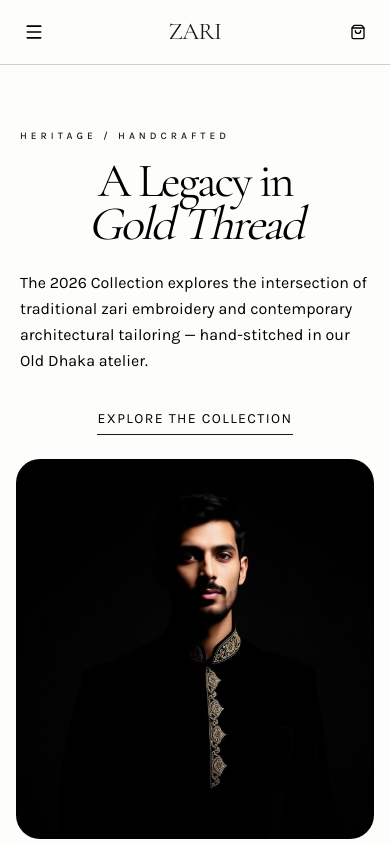
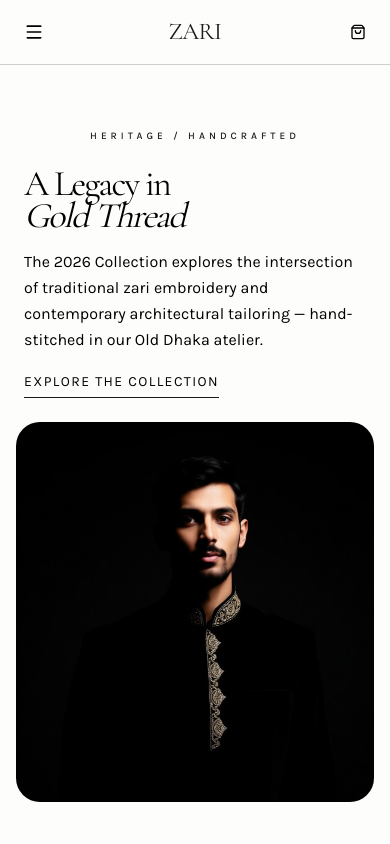
Before and after one commit to asrafulsgit/oxivos-frontend-task, a Next.js app: page / in a window 390 px wide. Shown: the top 844 px of the page. Built offline with nearby package versions, Linux system fonts and the light colour scheme.

Commit message:
Refactor layout and spacing in various components for improved UI consistency

```diff
--- a/src/components/home/BrandStory.tsx
+++ b/src/components/home/BrandStory.tsx
@@ -3,8 +3,8 @@ import craft from "@/assets/craft.jpg";
 
 const BrandStory = () => {
   return (
-    <section className="bg-surface py-32">
-      <div className="mx-auto grid max-w-6xl grid-cols-1 items-center gap-16 px-6 lg:grid-cols-12">
+    <section className="bg-surface py-24 lg:py-32">
+      <div className="mx-auto grid max-w-6xl grid-cols-1 items-center gap-8 md:gap-16 px-6 lg:grid-cols-12">
         <div className="lg:col-span-7">
           <span className="mb-8 block text-[10px] uppercase tracking-[0.4em] text-primary">
             The Craft
--- a/src/components/home/Categories.tsx
+++ b/src/components/home/Categories.tsx
@@ -4,7 +4,7 @@ import Link from "next/link";
 
 const Categories = () => {
   return (
-    <section className="border-y border-primary/10 py-24">
+    <section className="border-y border-primary/10 py-16 lg:py-24">
       <div className="mx-auto max-w-7xl px-6">
         <p className="mb-12 text-[10px] uppercase tracking-[0.4em] text-primary">
           Shop by Category
--- a/src/components/home/FeaturedProducts.tsx
+++ b/src/components/home/FeaturedProducts.tsx
@@ -4,7 +4,7 @@ import ProductCard from "../products/ProductCard";
 
 const FeaturedProducts = () => {
   return (
-    <section className="mx-auto max-w-7xl px-6 py-32">
+    <section className="mx-auto max-w-7xl px-6 py-16 lg:py-32">
       <div className="mb-16 flex flex-wrap items-end justify-between gap-4">
         <div>
           <p className="mb-3 text-[10px] uppercase tracking-[0.4em] text-primary">
--- a/src/components/home/Hero.tsx
+++ b/src/components/home/Hero.tsx
@@ -20,22 +20,29 @@ const item: Variants = {
 
 const Hero = () => {
   return (
-    <section className="relative mx-auto grid min-h-150 w-full max-w-7xl grid-cols-1 overflow-hidden px-4 py-10 sm:px-6 sm:py-14 lg:grid-cols-[1.05fr_0.95fr] lg:px-8 lg:py-0 xl:px-12">
+    <section
+      className="relative mx-auto grid min-h-110 sm:min-h-120   md:min-h-150
+    w-full max-w-7xl grid-cols-1 overflow-hidden px-4 py-10
+    sm:px-6 sm:py-10 md:py-14 sm:grid-cols-[1.05fr_0.95fr] lg:px-8 lg:py-0 xl:px-12"
+    >
       <motion.div
         variants={container}
         initial="hidden"
         animate="show"
-        className="z-10 flex flex-col justify-center px-1 py-6 sm:py-8 lg:py-0"
+        className="z-10 flex flex-col justify-center px-2 py-6 sm:py-8 lg:py-0"
       >
         <motion.span
           variants={item}
-          className="mb-4 text-[10px] font-medium uppercase tracking-[0.4em] text-primary sm:mb-6"
+          className=" text-center sm:text-left text-[10px]
+          font-medium uppercase tracking-[0.4em] text-primary mb-6"
         >
           Heritage / Handcrafted
         </motion.span>
         <motion.h1
           variants={item}
-          className="mb-6 max-w-xl text-balance text-center font-display text-5xl leading-[0.9] tracking-tighter text-primary-light sm:mb-8 sm:text-left sm:text-6xl md:text-7xl lg:text-8xl"
+          className="max-w-xl text-balance  font-display text-4xl
+          leading-[0.9] tracking-tighter text-primary-light mb-4 md:mb-8
+          sm:text-left sm:text-5xl md:text-7xl lg:text-8xl"
         >
           A Legacy in
           <br />
@@ -43,18 +50,22 @@ const Hero = () => {
         </motion.h1>
         <motion.p
           variants={item}
-          className="mb-8 max-w-md text-base leading-relaxed text-primary-light/60 sm:mb-10 sm:text-lg"
+          className="mb-4 max-w-md text-base leading-relaxed text-primary-light/60
+          md:mb-10 sm:text-sm md:text-lg "
         >
           The 2026 Collection explores the intersection of traditional zari
           embroidery and contemporary architectural tailoring — hand-stitched in
           our Old Dhaka atelier.
         </motion.p>
-        <motion.div variants={item} className="self-center sm:self-start">
+        <motion.div variants={item} className="self-start">
           <Link href="/products" className="group w-fit">
             <span className="text-sm uppercase tracking-widest text-primary-light">
               Explore the Collection
             </span>
-            <div className="mt-1 h-px w-full origin-left bg-primary transition-transform duration-500 group-hover:scale-x-110" />
+            <div
+              className="mt-1 h-px w-full origin-left bg-primary transition-transform
+            duration-500 group-hover:scale-x-110"
+            />
           </Link>
         </motion.div>
       </motion.div>
--- a/src/components/productDetails/ProductDetails.tsx
+++ b/src/components/productDetails/ProductDetails.tsx
@@ -12,52 +12,6 @@ import { addItem } from "@/redux/slices/CartSlice";
 import { toast } from "react-toastify";
 import { ProductDetailsSkeleton } from "../ui/Skeleton";
 import useLoading from "@/hooks/useLoading";
-
-// export const Route = createFileRoute("/products/$id")({
-//   loader: ({ params }) => {
-//     const product = getProductById(params.id);
-//     if (!product) throw notFound();
-//     return { product };
-//   },
-//   head: ({ loaderData }) => {
-//     if (!loaderData) {
-//       return {
-//         meta: [
-//           { title: "Piece not found — ZARI" },
-//           { name: "robots", content: "noindex" },
-//         ],
-//       };
-//     }
-//     const { product } = loaderData;
-//     return {
-//       meta: [
-//         { title: `${product.name} — ZARI` },
-//         { name: "description", content: product.description },
-//         { property: "og:title", content: `${product.name} — ZARI` },
-//         { property: "og:description", content: product.description },
-//         { property: "og:image", content: product.image },
-//         { property: "og:type", content: "product" },
-//       ],
-//     };
-//   },
-//   component: ProductPage,
-//   notFoundComponent: () => (
-//     <div className="mx-auto max-w-xl px-6 py-32 text-center">
-//       <p className="mb-3 text-[10px] uppercase tracking-[0.4em] text-primary">
-//         Not Found
-//       </p>
-//       <h1 className="mb-6 font-display text-4xl text-primary-light">
-//         This piece is no longer available.
-//       </h1>
-//       <Link
-//         to="/shop"
-//         className="border-b border-primary/40 pb-1 text-[11px] uppercase tracking-[0.25em] text-primary hover:text-primary-light"
-//       >
-//         Back to the collection
-//       </Link>
-//     </div>
-//   ),
-// });
 
 const ProductDetails = () => {
   const params = useParams();
@@ -110,7 +64,8 @@ const ProductDetails = () => {
 
   return (
     <div className="animate-fade-in">
-      <div className="mx-auto grid max-w-7xl grid-cols-1 gap-12 px-6 py-16 lg:grid-cols-2 lg:py-24">
+      <div className="mx-auto grid max-w-7xl grid-cols-1 gap-8 sm:gap-12 px-6
+      py-10 sm:py-16 lg:grid-cols-2 lg:py-24">
         {/* Gallery */}
         <div className="space-y-4">
           <div className="aspect-[3/4] overflow-hidden bg-surface">
@@ -152,11 +107,11 @@ const ProductDetails = () => {
           <p className="mb-3 text-[10px] uppercase tracking-[0.4em] text-primary">
             {product.eyebrow}
           </p>
-          <h1 className="mb-4 font-display text-5xl leading-tight text-primary-light lg:text-6xl">
+          <h1 className="mb-4 font-display text-3xl sm:text-5xl leading-tight text-primary-light lg:text-6xl">
             {product.name}
           </h1>
 
-          <div className="mb-6 flex items-center gap-4">
+          <div className="mb-4 sm:mb-6 flex items-center gap-4">
             <span className="text-xl text-primary-light">
               {formatBDT(product.price)}
             </span>
@@ -166,12 +121,12 @@ const ProductDetails = () => {
             </span>
           </div>
 
-          <p className="mb-10 max-w-md text-sm leading-relaxed text-primary-light/70">
+          <p className="mb-6 sm:mb-10 max-w-md text-sm leading-relaxed text-primary-light/70">
             {product.description}
           </p>
 
           {/* Colors */}
-          <div className="mb-6">
+          <div className="mb-4 sm:mb-6">
             <p className="mb-3 text-[10px] uppercase tracking-[0.3em] text-primary-light/60">
               Color <span className="text-primary-light">— {color}</span>
             </p>
@@ -194,7 +149,7 @@ const ProductDetails = () => {
           </div>
 
           {/* Sizes */}
-          <div className="mb-8">
+          <div className="mb-4 sm:mb-6">
             <p className="mb-3 text-[10px] uppercase tracking-[0.3em] text-primary-light/60">
               Size <span className="text-primary-light">— {size}</span>
             </p>
--- a/src/components/productDetails/RelatedProducts.tsx
+++ b/src/components/productDetails/RelatedProducts.tsx
@@ -15,15 +15,15 @@ const RelatedProducts = ({
     .slice(0, 3);
   return (
     related.length > 0 && (
-      <section className="border-t border-primary/10 py-24">
+      <section className="border-t border-primary/10 py-14 sm:py-24">
         <div className="mx-auto max-w-7xl px-6">
           <p className="mb-3 text-[10px] uppercase tracking-[0.4em] text-primary">
             You Might Also Consider
           </p>
-          <h2 className="mb-12 font-display text-3xl italic text-primary-light">
+          <h2 className="mb-8 sm:mb-12 font-display text-3xl italic text-primary-light">
             More from {category}
           </h2>
-          <div className="grid grid-cols-1 gap-x-8 gap-y-16 sm:grid-cols-2 lg:grid-cols-3">
+          <div className="grid grid-cols-1 gap-x-8 gap-y-9  sm:gap-y-16 sm:grid-cols-2 lg:grid-cols-3">
             {related.map((p) => (
               <ProductCard key={p.id} product={p} />
             ))}
--- a/src/components/products/Products.tsx
+++ b/src/components/products/Products.tsx
@@ -8,25 +8,6 @@ import { SkeletonGrid } from "../ui/Skeleton";
 import ProductCard from "./ProductCard";
 import useLoading from "@/hooks/useLoading";
 
-// export const Route = createFileRoute("/shop")({
-//   validateSearch: searchSchema,
-//   head: () => ({
-//     meta: [
-//       { title: "Shop — ZARI" },
-//       {
-//         name: "description",
-//         content:
-//           "The full ZARI collection — hand-stitched Panjabi, Kurta, Sherwani and accessories.",
-//       },
-//       { property: "og:title", content: "Shop the ZARI Collection" },
-//       {
-//         property: "og:description",
-//         content: "Hand-stitched menswear, curated for the modern sovereign.",
-//       },
-//     ],
-//   }),
-//   component: ShopPage,
-// });
 
 const Products = () => {
   const { getQuery, clearQuery } = useQueryManager();
@@ -47,12 +28,12 @@ const Products = () => {
   }, [search, category, sort]);
 
   return (
-    <div className="mx-auto w-full max-w-7xl px-6 py-16 md:py-24">
-      <div className="mb-12">
+    <div className="mx-auto w-full max-w-7xl px-6 py-10 md:py-24">
+      <div className="mb-6 sm:mb-12">
         <p className="mb-3 text-[10px] uppercase tracking-[0.4em] text-primary">
           The Collection
         </p>
-        <h1 className="font-display text-5xl italic text-primary-light lg:text-6xl">
+        <h1 className="font-display text-4xl sm:text-5xl italic text-primary-light lg:text-6xl">
           {category === "All" ? "All Pieces" : category}
         </h1>
       </div>
@@ -62,7 +43,7 @@ const Products = () => {
       {loading ? (
         <SkeletonGrid n={9} />
       ) : filtered.length ? (
-        <div className="grid grid-cols-1 gap-x-8 gap-y-16 sm:grid-cols-2 lg:grid-cols-3">
+        <div className="grid grid-cols-1 gap-x-8 gap-y-9 sm:gap-y-16 sm:grid-cols-2 lg:grid-cols-3">
           {filtered.map((p, i) => (
             <ProductCard key={p.id} product={p} index={i} />
           ))}
--- a/src/components/shared/Footer.tsx
+++ b/src/components/shared/Footer.tsx
@@ -1,8 +1,8 @@
 "use client";
 const Footer = () => {
   return (
-    <footer className="border-t border-primary/10 pb-12 pt-24">
-      <div className="mx-auto mb-24 grid max-w-7xl grid-cols-1 gap-12 px-6 md:grid-cols-4">
+    <footer className="border-t border-primary/10 pb-8 sm:pb-12 pt-16 sm:pt-24">
+      <div className="mx-auto mb-16 sm:mb-24 grid max-w-7xl grid-cols-1 gap-8 sm:gap-12 px-6 md:grid-cols-4">
         <div className="col-span-1 md:col-span-2">
           <h4 className="mb-6 font-display text-2xl italic text-primary">
             Stay Connected
```
Also changed, not shown: src/components/cart/Cart.tsx (+0 -11 lines).
